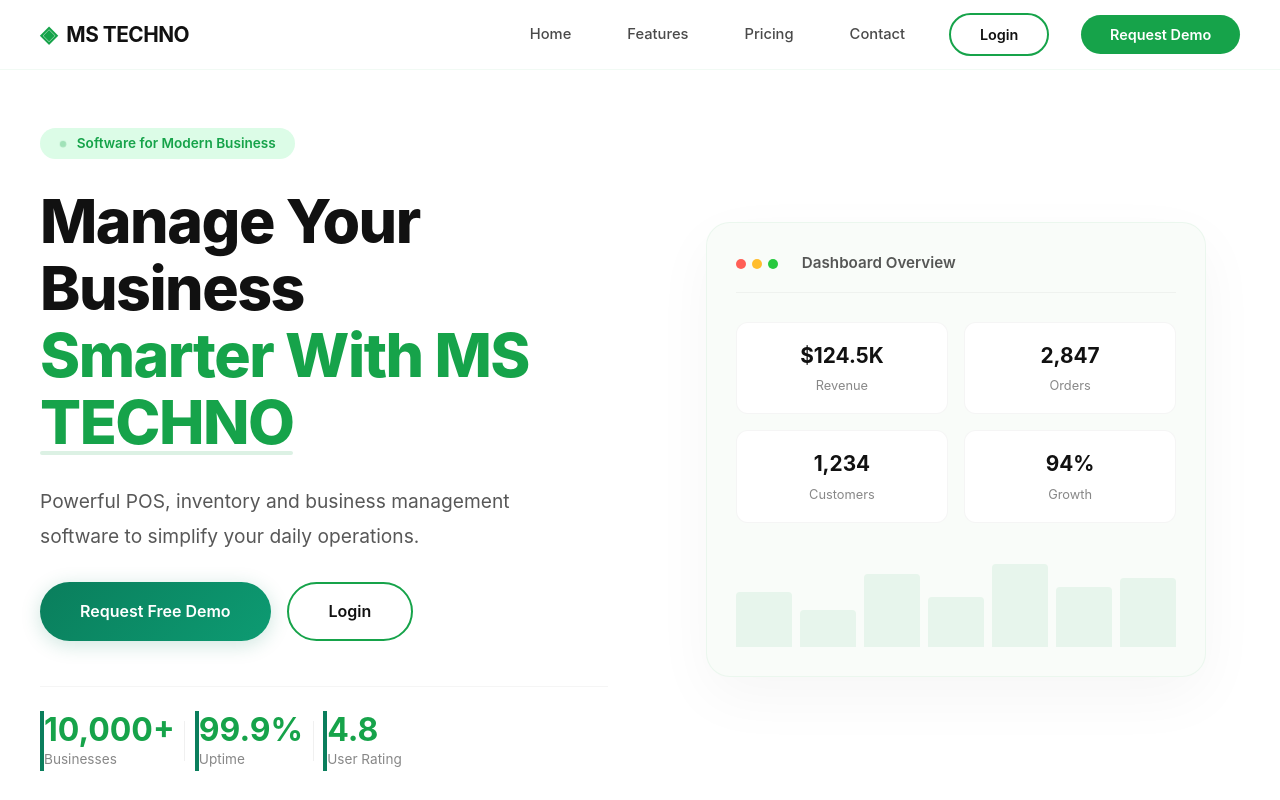
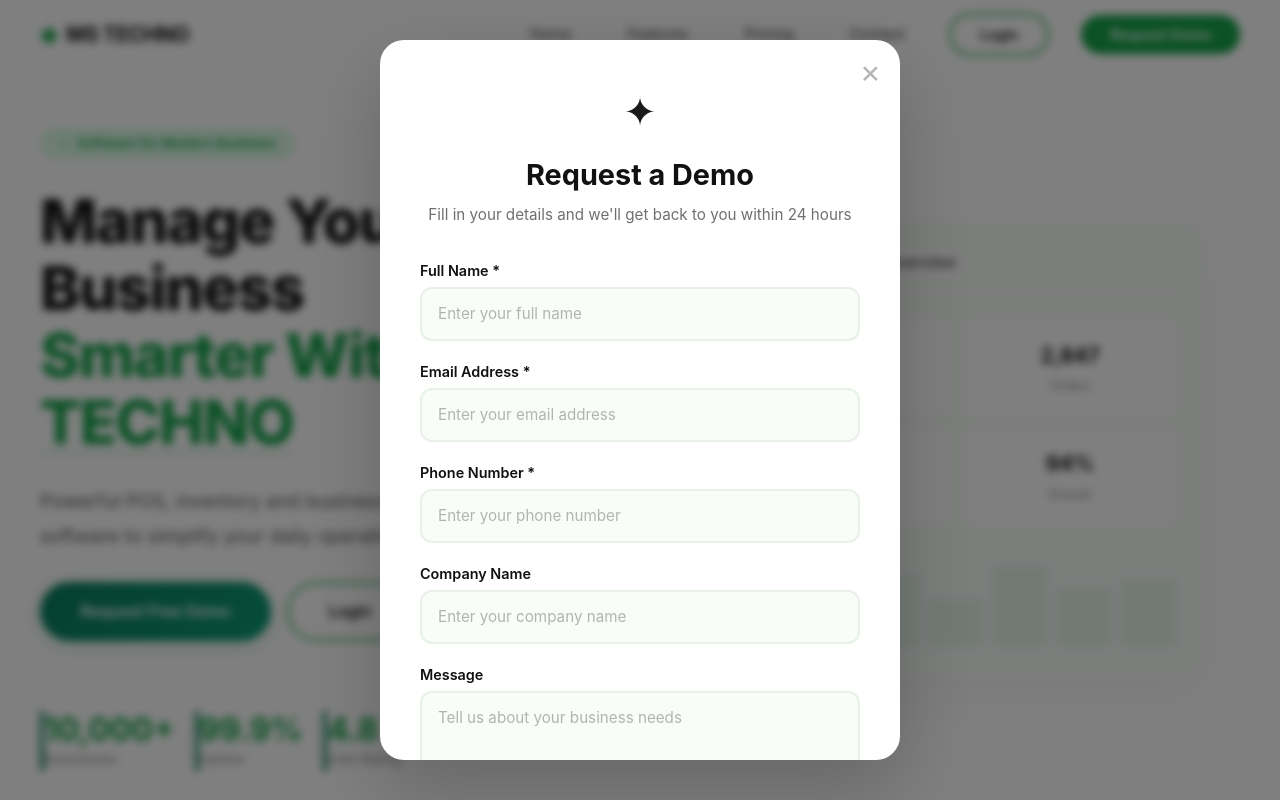
Before and after one commit to muqaddarshaheer/MS---TECHNO, a React (Vite) app in the folder frontend/: page / in a window 1280 px wide. Both pictures are taken after a click on the button "Request Free Demo". Shown: the top 800 px of the page. Built offline with nearby package versions, Linux system fonts and the light colour scheme; no server answers.

Commit message:
change minumum

```diff
--- a/frontend/src/pages/Landing.css
+++ b/frontend/src/pages/Landing.css
@@ -170,6 +170,166 @@ body {
 
 .hamburger.active .bar:nth-child(3) {
   transform: rotate(-45deg) translate(5px, -5px);
+}
+
+/* ========== DEMO MODAL ========== */
+.modal-overlay {
+  position: fixed;
+  top: 0;
+  left: 0;
+  right: 0;
+  bottom: 0;
+  background: rgba(0, 0, 0, 0.5);
+  backdrop-filter: blur(4px);
+  display: flex;
+  align-items: center;
+  justify-content: center;
+  z-index: 2000;
+  padding: 1rem;
+  animation: fadeIn 0.3s ease;
+}
+
+@keyframes fadeIn {
+  from {
+    opacity: 0;
+    transform: scale(0.95);
+  }
+  to {
+    opacity: 1;
+    transform: scale(1);
+  }
+}
+
+.modal-content {
+  background: #ffffff;
+  border-radius: 24px;
+  max-width: 520px;
+  width: 100%;
+  padding: 2.5rem;
+  position: relative;
+  box-shadow: 0 30px 80px rgba(0, 0, 0, 0.2);
+  max-height: 90vh;
+  overflow-y: auto;
+}
+
+.modal-close {
+  position: absolute;
+  top: 1rem;
+  right: 1.2rem;
+  background: none;
+  border: none;
+  font-size: 2rem;
+  color: #111111;
+  opacity: 0.3;
+  cursor: pointer;
+  transition: all 0.3s ease;
+  font-family: inherit;
+  line-height: 1;
+}
+
+.modal-close:hover {
+  opacity: 1;
+  transform: rotate(90deg);
+}
+
+.modal-header {
+  text-align: center;
+  margin-bottom: 2rem;
+}
+
+.modal-icon {
+  font-size: 2.5rem;
+  display: block;
+  margin-bottom: 0.5rem;
+}
+
+.modal-header h2 {
+  font-size: 1.8rem;
+  font-weight: 700;
+  color: #111111;
+  margin-bottom: 0.3rem;
+}
+
+.modal-header p {
+  color: #111111;
+  opacity: 0.6;
+  font-size: 0.95rem;
+}
+
+.modal-form {
+  display: flex;
+  flex-direction: column;
+  gap: 1.2rem;
+}
+
+.form-group {
+  display: flex;
+  flex-direction: column;
+  gap: 0.3rem;
+}
+
+.form-group label {
+  font-weight: 600;
+  font-size: 0.9rem;
+  color: #111111;
+}
+
+.form-group input,
+.form-group textarea {
+  padding: 0.8rem 1rem;
+  border: 2px solid #e8f0e8;
+  border-radius: 12px;
+  font-size: 0.95rem;
+  font-family: inherit;
+  transition: all 0.3s ease;
+  background: #f9fcf9;
+  color: #111111;
+}
+
+.form-group input:focus,
+.form-group textarea:focus {
+  outline: none;
+  border-color: #16A34A;
+  box-shadow: 0 0 0 4px rgba(22, 163, 74, 0.08);
+  background: #ffffff;
+}
+
+.form-group input::placeholder,
+.form-group textarea::placeholder {
+  color: #111111;
+  opacity: 0.3;
+}
+
+.modal-submit {
+  background: #16A34A;
+  color: #ffffff;
+  border: none;
+  padding: 0.9rem 2rem;
+  border-radius: 50px;
+  font-weight: 600;
+  font-size: 1rem;
+  cursor: pointer;
+  transition: all 0.3s ease;
+  font-family: inherit;
+  display: flex;
+  align-items: center;
+  justify-content: center;
+  gap: 0.5rem;
+  margin-top: 0.5rem;
+}
+
+.modal-submit .btn-icon {
+  transition: transform 0.3s ease;
+}
+
+.modal-submit:hover .btn-icon {
+  transform: rotate(45deg);
+}
+
+.modal-submit:hover {
+  background: #15803d;
+  transform: translateY(-2px);
+  box-shadow: 0 8px 30px rgba(22, 163, 74, 0.25);
 }
 
 /* ========== HERO ========== */
@@ -938,6 +1098,11 @@ body {
   .dashboard-chart {
     height: 70px;
   }
+
+  .modal-content {
+    padding: 1.8rem;
+    margin: 1rem;
+  }
 }
 
 @media (max-width: 480px) {
@@ -966,4 +1131,8 @@ body {
     padding: 0.9rem 2rem;
     font-size: 1rem;
   }
+
+  .modal-header h2 {
+    font-size: 1.5rem;
+  }
 }
--- a/frontend/src/pages/Landing.jsx
+++ b/frontend/src/pages/Landing.jsx
@@ -5,6 +5,14 @@ import './Landing.css';
 const Landing = () => {
   const [isMenuOpen, setIsMenuOpen] = useState(false);
   const [scrolled, setScrolled] = useState(false);
+  const [isDemoModalOpen, setIsDemoModalOpen] = useState(false);
+  const [formData, setFormData] = useState({
+    name: '',
+    email: '',
+    phone: '',
+    company: '',
+    message: ''
+  });
 
   useEffect(() => {
     const handleScroll = () => {
@@ -27,16 +35,43 @@ const Landing = () => {
     }
   };
 
+  const openDemoModal = () => {
+    setIsDemoModalOpen(true);
+    setIsMenuOpen(false);
+    document.body.style.overflow = 'hidden';
+  };
+
+  const closeDemoModal = () => {
+    setIsDemoModalOpen(false);
+    document.body.style.overflow = 'auto';
+  };
+
   const handleLogin = () => {
     alert('Login page will open here');
   };
 
-  const handleDemo = () => {
-    alert('Demo request form will open here');
+  const handleGetStarted = (plan) => {
+    alert(`You selected ${plan} plan. Signup form will open.`);
   };
 
-  const handleGetStarted = (plan) => {
-    alert(`You selected ${plan} plan. Signup form will open.`);
+  const handleInputChange = (e) => {
+    setFormData({
+      ...formData,
+      [e.target.name]: e.target.value
+    });
+  };
+
+  const handleSubmitDemo = (e) => {
+    e.preventDefault();
+    alert(`Demo request submitted successfully!\n\nName: ${formData.name}\nEmail: ${formData.email}\nPhone: ${formData.phone}\nCompany: ${formData.company}\nMessage: ${formData.message}`);
+    closeDemoModal();
+    setFormData({
+      name: '',
+      email: '',
+      phone: '',
+      company: '',
+      message: ''
+    });
   };
 
   return (
@@ -54,7 +89,7 @@ const Landing = () => {
             <a href="#pricing" className="nav-link" onClick={(e) => smoothScroll(e, '#pricing')}>Pricing</a>
             <a href="#contact" className="nav-link" onClick={(e) => smoothScroll(e, '#contact')}>Contact</a>
             <button className="nav-login" onClick={handleLogin}>Login</button>
-            <button className="nav-demo" onClick={handleDemo}>Request Demo</button>
+            <button className="nav-demo" onClick={openDemoModal}>Request Demo</button>
           </div>
           <div className={`hamburger ${isMenuOpen ? 'active' : ''}`} onClick={toggleMenu}>
             <span className="bar"></span>
@@ -63,6 +98,79 @@ const Landing = () => {
           </div>
         </div>
       </nav>
+
+      {/* Demo Modal */}
+      {isDemoModalOpen && (
+        <div className="modal-overlay" onClick={closeDemoModal}>
+          <div className="modal-content" onClick={(e) => e.stopPropagation()}>
+            <button className="modal-close" onClick={closeDemoModal}>×</button>
+            <div className="modal-header">
+              <span className="modal-icon">✦</span>
+              <h2>Request a Demo</h2>
+              <p>Fill in your details and we'll get back to you within 24 hours</p>
+            </div>
+            <form className="modal-form" onSubmit={handleSubmitDemo}>
+              <div className="form-group">
+                <label>Full Name *</label>
+                <input
+                  type="text"
+                  name="name"
+                  value={formData.name}
+                  onChange={handleInputChange}
+                  placeholder="Enter your full name"
+                  required
+                />
+              </div>
+              <div className="form-group">
+                <label>Email Address *</label>
+                <input
+                  type="email"
+                  name="email"
+                  value={formData.email}
+                  onChange={handleInputChange}
+                  placeholder="Enter your email address"
+                  required
+                />
+              </div>
+              <div className="form-group">
+                <label>Phone Number *</label>
+                <input
+                  type="tel"
+                  name="phone"
+                  value={formData.phone}
+                  onChange={handleInputChange}
+                  placeholder="Enter your phone number"
+                  required
+                />
+              </div>
+              <div className="form-group">
+                <label>Company Name</label>
+                <input
+                  type="text"
+                  name="company"
+                  value={formData.company}
+                  onChange={handleInputChange}
+                  placeholder="Enter your company name"
+                />
+              </div>
+              <div className="form-group">
+                <label>Message</label>
+                <textarea
+                  name="message"
+                  value={formData.message}
+                  onChange={handleInputChange}
+                  placeholder="Tell us about your business needs"
+                  rows="3"
+                ></textarea>
+              </div>
+              <button type="submit" className="modal-submit">
+                <span className="btn-icon">✦</span>
+                Submit Demo Request
+              </button>
+            </form>
+          </div>
+        </div>
+      )}
 
       {/* Hero Section */}
       <section id="home" className="hero">
@@ -80,7 +188,7 @@ const Landing = () => {
               Powerful POS, inventory and business management software to simplify your daily operations.
             </p>
             <div className="hero-buttons">
-              <button className="btn-primary" onClick={handleDemo}>
+              <button className="btn-primary" onClick={openDemoModal}>
                 Request Free Demo
               </button>
               <button className="btn-secondary" onClick={handleLogin}>
@@ -238,7 +346,7 @@ const Landing = () => {
           <h2>Start Your Free Demo Today</h2>
           <p>Experience the power of MS TECHNO software</p>
           <div className="cta-buttons">
-            <button className="cta-primary" onClick={handleDemo}>Request Demo</button>
+            <button className="cta-primary" onClick={openDemoModal}>Request Demo</button>
             <button className="cta-secondary" onClick={handleLogin}>Login</button>
           </div>
         </div>
@@ -263,13 +371,12 @@ const Landing = () => {
           <div className="footer-section">
             <h4>Support</h4>
             <a href="#" onClick={handleLogin}>Login</a>
-            <a href="#" onClick={handleDemo}>Request Demo</a>
+            <a href="#" onClick={openDemoModal}>Request Demo</a>
             <a href="#contact">Contact</a>
           </div>
           <div className="footer-section">
             <h4>Contact</h4>
-            <p>info@mstechno.com</p>
-            <p>0340127619</p>
+            <p>03401227619</p>
             <p>Karachi, Pakistan</p>
           </div>
         </div>
```
